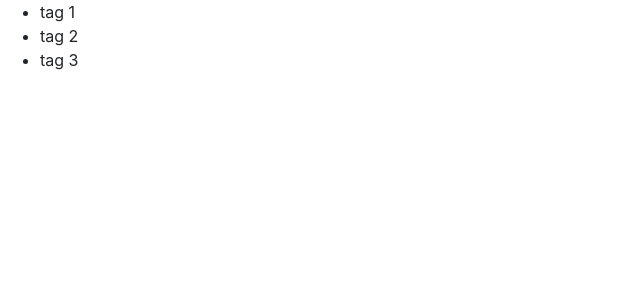
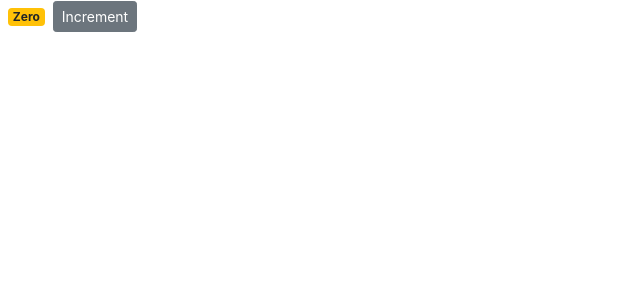
Before and after one commit to ccpaco/counter-app, a React (Create React App) app: page / in a window 1280 px wide. Shown: the top 300 px of the page, without its empty margins (0-640 px from the left). Built offline with nearby package versions, Linux system fonts and the light colour scheme.

Commit message:
L10 : working on event handlers, re-add button support classes

```diff
--- a/src/components/counter.jsx
+++ b/src/components/counter.jsx
@@ -6,20 +6,39 @@
         tags : ["tag 1", "tag 2", "tag 3"]
     };
 
-    renderTags(){
-        if (this.state.tags.length === 0) return <p> There are no tags! </p>;
-        return <ul>{this.state.tags.map(tag => <li key={tag}>{tag}</li>)}</ul>;
+    constructor(){
+        super();
+        console.log("Constructor", this);
+    }
 
+    handleIncrement(){
+        console.log('Increment Clicked', this);
     }
 // use js inside span, in this case {function()}
 //because jsx babel compile, span uses className instead of class (html). Also using Bootstrap!
     render() {
         return (
-        <div>
-            { this.state.tags.length === 0 && 'Please add new tags'}
-            { this.renderTags() }
-        </div>
+            <div>
+                <span className={this.getBadgeClasses()}>{this.formatCount()}</span>
+                <button
+                onClick={this.handleIncrement}
+                className ="btn btn-secondary btn-sm"
+                >
+                 Increment
+                </button>
+            </div>
         );
+    }
+
+    getBadgeClasses() {
+        let classes = "badge m-2 badge-";
+        classes += (this.state.count === 0) ? "warning" : "primary";
+        return classes;
+    }
+
+    formatCount(){
+        const { count } = this.state;
+        return count === 0 ? 'Zero' : count;
     }
 
 }
```
